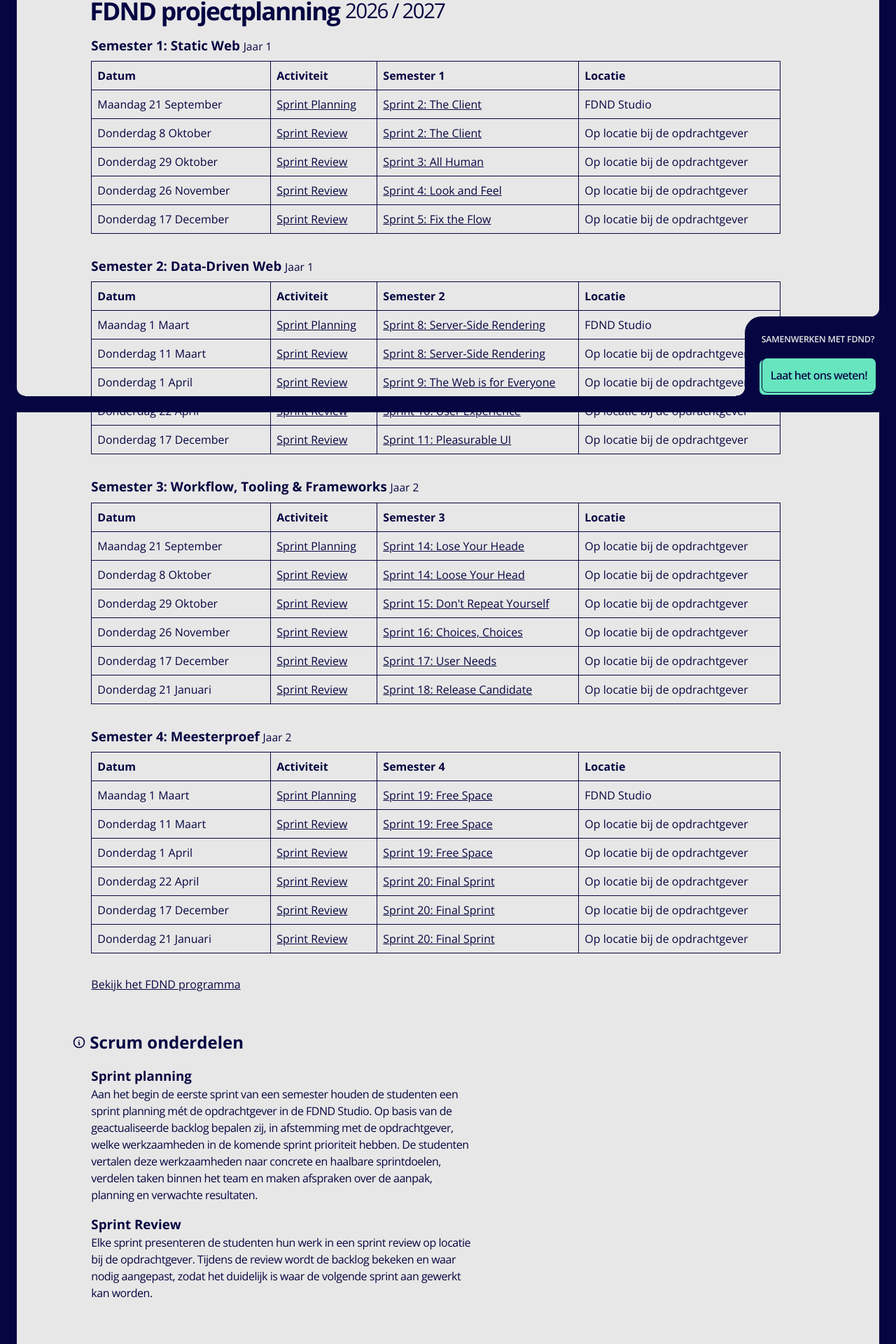
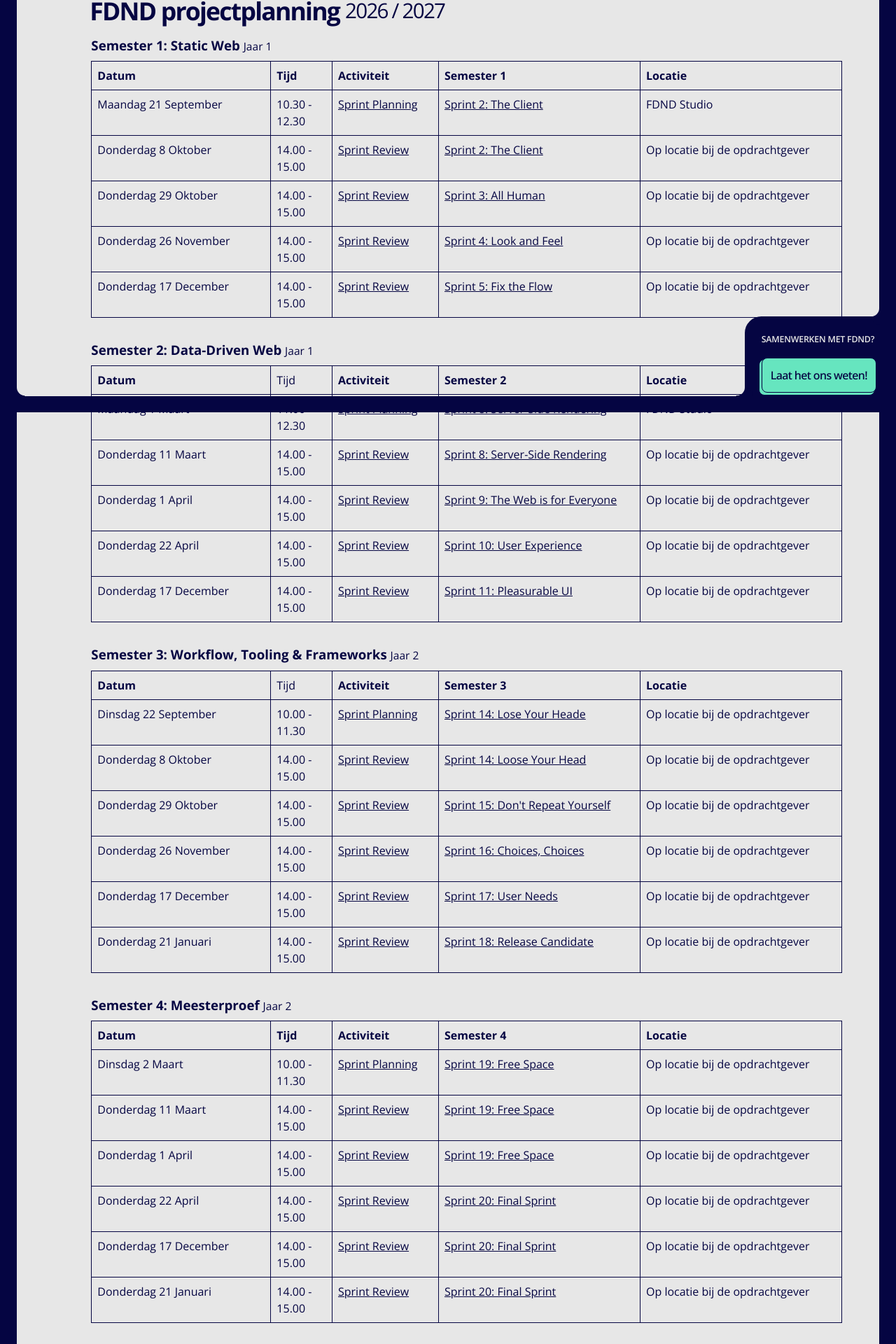
Before and after one commit to fdnd/partners.fdnd.nl, a SvelteKit app: page /projecten/planning in a window 1280 px wide. Shown: the part 211-2131 px from the top of the page at 70% size. Built offline with nearby package versions, Linux system fonts and the light colour scheme.

Commit message:
tijden erbij gezet

```diff
--- a/src/routes/projecten/planning/+page.svelte
+++ b/src/routes/projecten/planning/+page.svelte
@@ -12,6 +12,7 @@
         <thead>
           <tr>
             <th>Datum</th>
+            <th>Tijd</th>
             <th>Activiteit</th>
             <th>Semester 1</th>
             <th>Locatie</th>
@@ -21,6 +22,7 @@
         <tbody>
           <tr>
             <td>Maandag 21 September</td>
+            <td>10.30 - 12.30</td>
             <td><a href="#sprint-planning">Sprint Planning</a></td>
             <td><a href="#sprint-2">Sprint 2: The Client</a></td>
             <td>FDND Studio</td>
@@ -28,6 +30,7 @@
 
           <tr>
             <td>Donderdag 8 Oktober</td>
+            <td>14.00 - 15.00</td>
             <td><a href="#sprint-review">Sprint Review</a></td>
             <td><a href="#sprint-2">Sprint 2: The Client</a></td>
             <td>Op locatie bij de opdrachtgever</td>
@@ -35,6 +38,7 @@
 
           <tr>
             <td>Donderdag 29 Oktober</td>
+            <td>14.00 - 15.00</td>
             <td><a href="#sprint-review">Sprint Review</a></td>
             <td><a href="#sprint-3">Sprint 3: All Human</a></td>
             <td>Op locatie bij de opdrachtgever</td>
@@ -42,6 +46,7 @@
 
           <tr>
             <td>Donderdag 26 November</td>
+            <td>14.00 - 15.00</td>
             <td><a href="#sprint-review">Sprint Review</a></td>
             <td><a href="#sprint-4">Sprint 4: Look and Feel</a></td>
             <td>Op locatie bij de opdrachtgever</td>
@@ -49,6 +54,7 @@
 
           <tr>
             <td>Donderdag 17 December</td>
+            <td>14.00 - 15.00</td>
             <td><a href="#sprint-review">Sprint Review</a></td>
             <td><a href="#sprint-5">Sprint 5: Fix the Flow</a></td>
             <td>Op locatie bij de opdrachtgever</td>
@@ -63,6 +69,7 @@
         <thead>
           <tr>
             <th>Datum</th>
+            <td>Tijd</td>
             <th>Activiteit</th>
             <th>Semester 2</th>
             <th>Locatie</th>
@@ -72,6 +79,7 @@
         <tbody>
           <tr>
             <td>Maandag 1 Maart</td>
+            <td>11.00 - 12.30</td>
             <td><a href="#sprint-planning">Sprint Planning</a></td>
             <td><a href="#sprint-8">Sprint 8: Server-Side Rendering</a></td>
             <td>FDND Studio</td>
@@ -79,6 +87,7 @@
 
           <tr>
             <td>Donderdag 11 Maart</td>
+            <td>14.00 - 15.00</td>
             <td><a href="#sprint-review">Sprint Review</a></td>
             <td><a href="#sprint-8">Sprint 8: Server-Side Rendering</a></td>
             <td>Op locatie bij de opdrachtgever</td>
@@ -86,6 +95,7 @@
 
           <tr>
             <td>Donderdag 1 April</td>
+            <td>14.00 - 15.00</td>
             <td><a href="#sprint-review">Sprint Review</a></td>
             <td><a href="#sprint-9">Sprint 9: The Web is for Everyone</a></td>
             <td>Op locatie bij de opdrachtgever</td>
@@ -93,6 +103,7 @@
 
           <tr>
             <td>Donderdag 22 April</td>
+            <td>14.00 - 15.00</td>
             <td><a href="#sprint-review">Sprint Review</a></td>
             <td><a href="#sprint-10">Sprint 10: User Experience</a></td>
             <td>Op locatie bij de opdrachtgever</td>
@@ -100,6 +111,7 @@
 
           <tr>
             <td>Donderdag 17 December</td>
+            <td>14.00 - 15.00</td>
             <td><a href="#sprint-review">Sprint Review</a></td>
             <td><a href="#sprint-11">Sprint 11: Pleasurable UI</a></td>
             <td>Op locatie bij de opdrachtgever</td>
@@ -113,6 +125,7 @@
         <thead>
           <tr>
             <th>Datum</th>
+            <td>Tijd</td>
             <th>Activiteit</th>
             <th>Semester 3</th>
             <th>Locatie</th>
@@ -121,7 +134,8 @@
 
         <tbody>
           <tr>
-            <td>Maandag 21 September</td>
+            <td>Dinsdag 22 September</td>
+            <td>10.00 - 11.30</td>
             <td><a href="#sprint-planning">Sprint Planning</a></td>
             <td><a href="#sprint-14">Sprint 14: Lose Your Heade</a></td>
             <td>Op locatie bij de opdrachtgever</td>
@@ -129,6 +143,7 @@
 
           <tr>
             <td>Donderdag 8 Oktober</td>
+            <td>14.00 - 15.00</td>
             <td><a href="#sprint-review">Sprint Review</a></td>
             <td><a href="#sprint-14">Sprint 14: Loose Your Head</a></td>
             <td>Op locatie bij de opdrachtgever</td>
@@ -136,6 +151,7 @@
 
           <tr>
             <td>Donderdag 29 Oktober</td>
+            <td>14.00 - 15.00</td>
             <td><a href="#sprint-review">Sprint Review</a></td>
             <td><a href="#sprint-15">Sprint 15: Don't Repeat Yourself</a></td>
             <td>Op locatie bij de opdrachtgever</td>
@@ -143,6 +159,7 @@
 
           <tr>
             <td>Donderdag 26 November</td>
+            <td>14.00 - 15.00</td>
             <td><a href="#sprint-review">Sprint Review</a></td>
             <td><a href="#sprint-16">Sprint 16: Choices, Choices</a></td>
             <td>Op locatie bij de opdrachtgever</td>
@@ -150,6 +167,7 @@
 
           <tr>
             <td>Donderdag 17 December</td>
+            <td>14.00 - 15.00</td>
             <td><a href="#sprint-review">Sprint Review</a></td>
             <td><a href="#sprint-17">Sprint 17: User Needs</a></td>
             <td>Op locatie bij de opdrachtgever</td>
@@ -157,6 +175,7 @@
 
           <tr>
             <td>Donderdag 21 Januari</td>
+            <td>14.00 - 15.00</td>
             <td><a href="#sprint-review">Sprint Review</a></td>
             <td><a href="#sprint-18">Sprint 18: Release Candidate</a></td>
             <td>Op locatie bij de opdrachtgever</td>
@@ -172,6 +191,7 @@
         <thead>
           <tr>
             <th>Datum</th>
+            <th>Tijd</th>
             <th>Activiteit</th>
             <th>Semester 4</th>
             <th>Locatie</th>
@@ -180,14 +200,16 @@
 
         <tbody>
           <tr>
-            <td>Maandag 1 Maart</td>
+            <td>Dinsdag 2 Maart</td>
+            <td>10.00 - 11.30</td>
             <td><a href="#sprint-planning">Sprint Planning</a></td>
             <td><a href="#sprint-19">Sprint 19: Free Space</a></td>
-            <td>FDND Studio</td>
+            <td>Op locatie bij de opdrachtgever</td>
           </tr>
 
           <tr>
             <td>Donderdag 11 Maart</td>
+            <td>14.00 - 15.00</td>
             <td><a href="#sprint-review">Sprint Review</a></td>
             <td><a href="#sprint-19">Sprint 19: Free Space</a></td>
             <td>Op locatie bij de opdrachtgever</td>
@@ -195,6 +217,7 @@
 
           <tr>
             <td>Donderdag 1 April</td>
+            <td>14.00 - 15.00</td>
             <td><a href="#sprint-review">Sprint Review</a></td>
             <td><a href="#sprint-19">Sprint 19: Free Space</a></td>
             <td>Op locatie bij de opdrachtgever</td>
@@ -202,6 +225,7 @@
 
           <tr>
             <td>Donderdag 22 April</td>
+            <td>14.00 - 15.00</td>
             <td><a href="#sprint-review">Sprint Review</a></td>
             <td><a href="#sprint-20">Sprint 20: Final Sprint</a></td>
             <td>Op locatie bij de opdrachtgever</td>
@@ -209,6 +233,7 @@
 
           <tr>
             <td>Donderdag 17 December</td>
+            <td>14.00 - 15.00</td>
             <td><a href="#sprint-review">Sprint Review</a></td>
             <td><a href="#sprint-20">Sprint 20: Final Sprint</a></td>
             <td>Op locatie bij de opdrachtgever</td>
@@ -216,6 +241,7 @@
 
           <tr>
             <td>Donderdag 21 Januari</td>
+            <td>14.00 - 15.00</td>
             <td><a href="#sprint-review">Sprint Review</a></td>
             <td><a href="#sprint-20">Sprint 20: Final Sprint</a></td>
             <td>Op locatie bij de opdrachtgever</td>
@@ -405,11 +431,11 @@
     width:16em
   }
 
-  td:nth-child(2) {
+  td:nth-child(3) {
     width:9.5em
   }
 
-  td:nth-child(3) {
+  td:nth-child(4) {
     width:18em
   }
 
```
